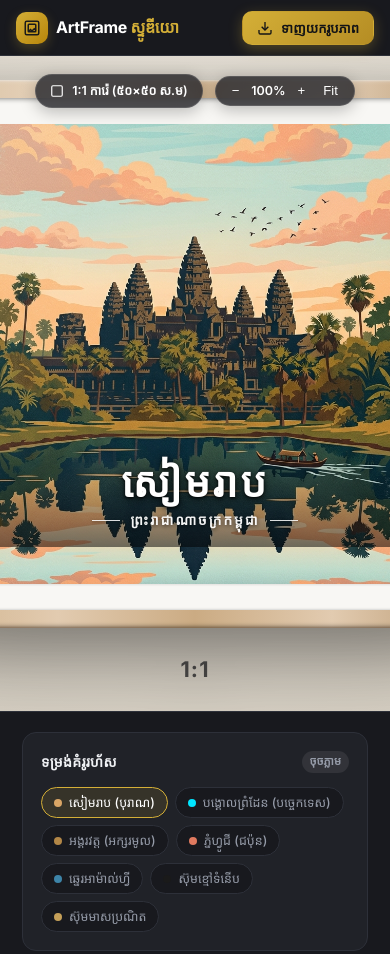
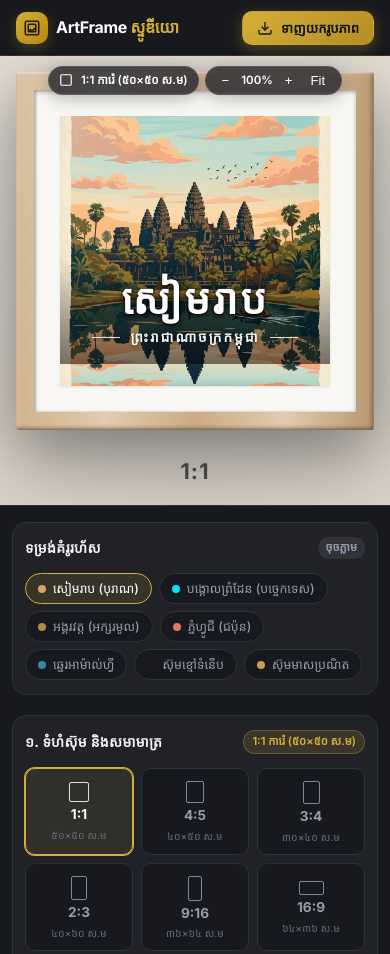
Before and after one commit to vannat-24/Frame, a website: page index.html in a window 390 px wide. Shown: the top 954 px of the page. Drawn offline with nearby package versions, Linux system fonts and the light colour scheme; a web font is replaced by a local one.

Commit message:
Optimize full responsive experience and preview scaling for mobile phones

```diff
--- a/app.js
+++ b/app.js
@@ -1050,7 +1050,9 @@ function updateLiveRender() {
   root.style.setProperty('--letter-spacing', `${state.letterSpacing}px`);
 
   // 2. Aspect Ratio & Dimensions Calculation
-  const baseDim = 460 * (state.scale / 100);
+  const isMobile = window.innerWidth <= 640;
+  const maxDim = isMobile ? Math.min(270, window.innerWidth - 64) : 460;
+  const baseDim = maxDim * (state.scale / 100);
   let artW = baseDim;
   let artH = baseDim;
 
@@ -1640,3 +1642,12 @@ function showToast(msg) {
 
 // Start application when DOM is ready
 document.addEventListener('DOMContentLoaded', init);
+
+// Responsive window resize handler
+let resizeTimer = null;
+window.addEventListener('resize', () => {
+  clearTimeout(resizeTimer);
+  resizeTimer = setTimeout(() => {
+    updateLiveRender();
+  }, 100);
+});
--- a/styles.css
+++ b/styles.css
@@ -1836,4 +1836,52 @@ input:checked + .switch-slider:before {
     padding: 7px 14px;
     font-size: 0.82rem;
   }
-}
+
+  /* Mobile Preview & Controls Optimization */
+  .preview-viewport {
+    min-height: 380px;
+    padding: 16px 12px;
+    overflow-x: hidden;
+  }
+
+  .viewport-hud {
+    top: 10px;
+    gap: 6px;
+    max-width: 95%;
+  }
+
+  .hud-item {
+    padding: 4px 10px;
+    font-size: 0.72rem;
+  }
+
+  .frame-stage {
+    max-width: 100%;
+  }
+
+  .frame-container {
+    max-width: 100%;
+  }
+
+  .moulding-outer {
+    max-width: 100%;
+    box-sizing: border-box;
+  }
+
+  .matboard {
+    max-width: 100%;
+    box-sizing: border-box;
+  }
+
+  .art-window {
+    max-width: 100%;
+  }
+
+  .controls-sidebar {
+    padding: 16px 12px 40px;
+  }
+
+  .control-section {
+    padding: 14px 12px;
+  }
+}
```
